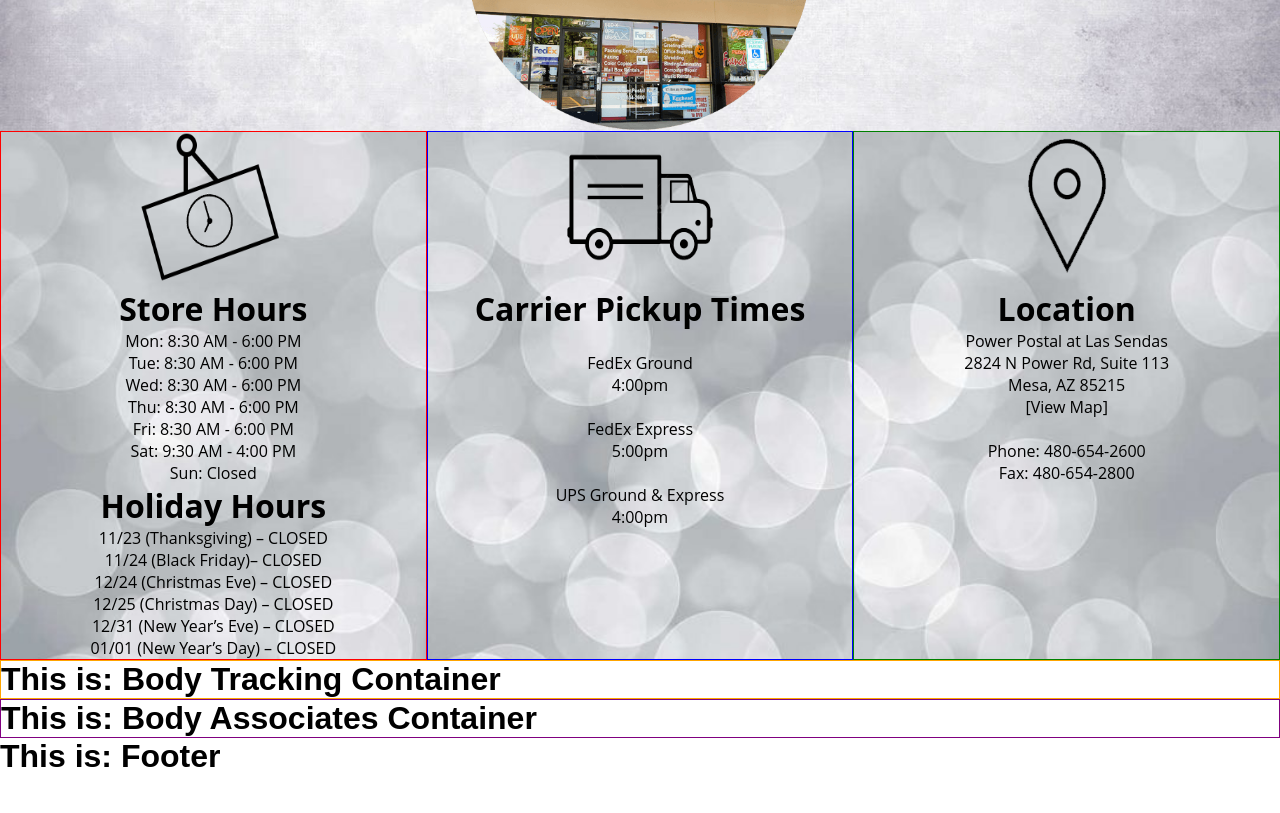
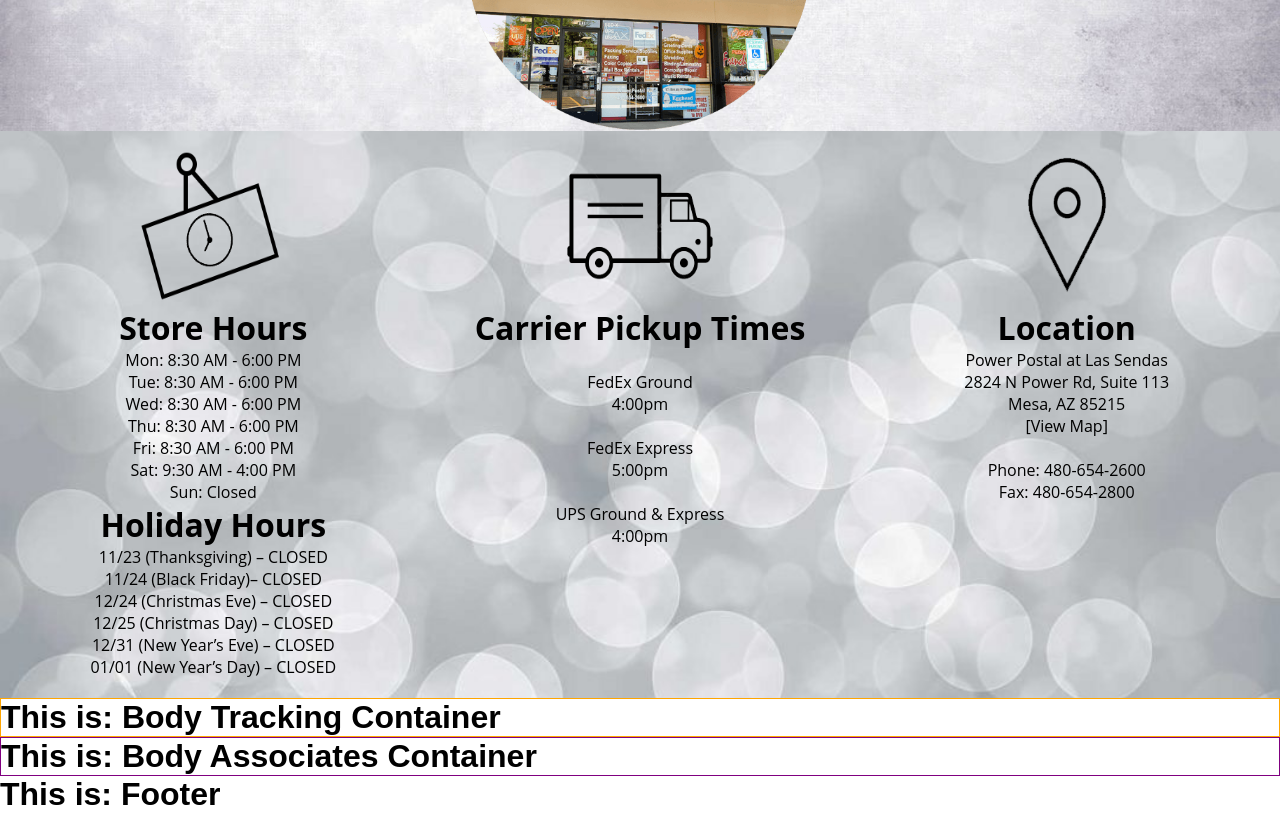
Before and after one commit to BlaineA97/ProgressivePowerPostal, a React (Create React App) app: page / in a window 1280 px wide. Shown: the part 1360-2173 px from the top of the page. Before the commit the page ends 2135 px from the top, so only its background shows below. Built offline with nearby package versions, Linux system fonts and the light colour scheme.

Commit message:
added margin to Body-info

```diff
--- a/src/components/Body.css
+++ b/src/components/Body.css
@@ -64,19 +64,19 @@
 
   {/* Start Hours Container */}
   #Body-hours-container {
-    border: 1px red solid;
+    margin: 20px 0;
     flex-basis: 250px;
     flex-grow: 1;
   }
   {/* Start Carrier Container */}
   #Body-carrier-container {
-    border: 1px blue solid;
+    margin: 20px 0;
     flex-basis: 250px;
     flex-grow: 1;
   }
   {/* Start Location Container */}
   #Body-location-container {
-    border: 1px green solid;
+    margin: 20px 0;
     flex-basis: 250px;
     flex-grow: 1;
   }
```
